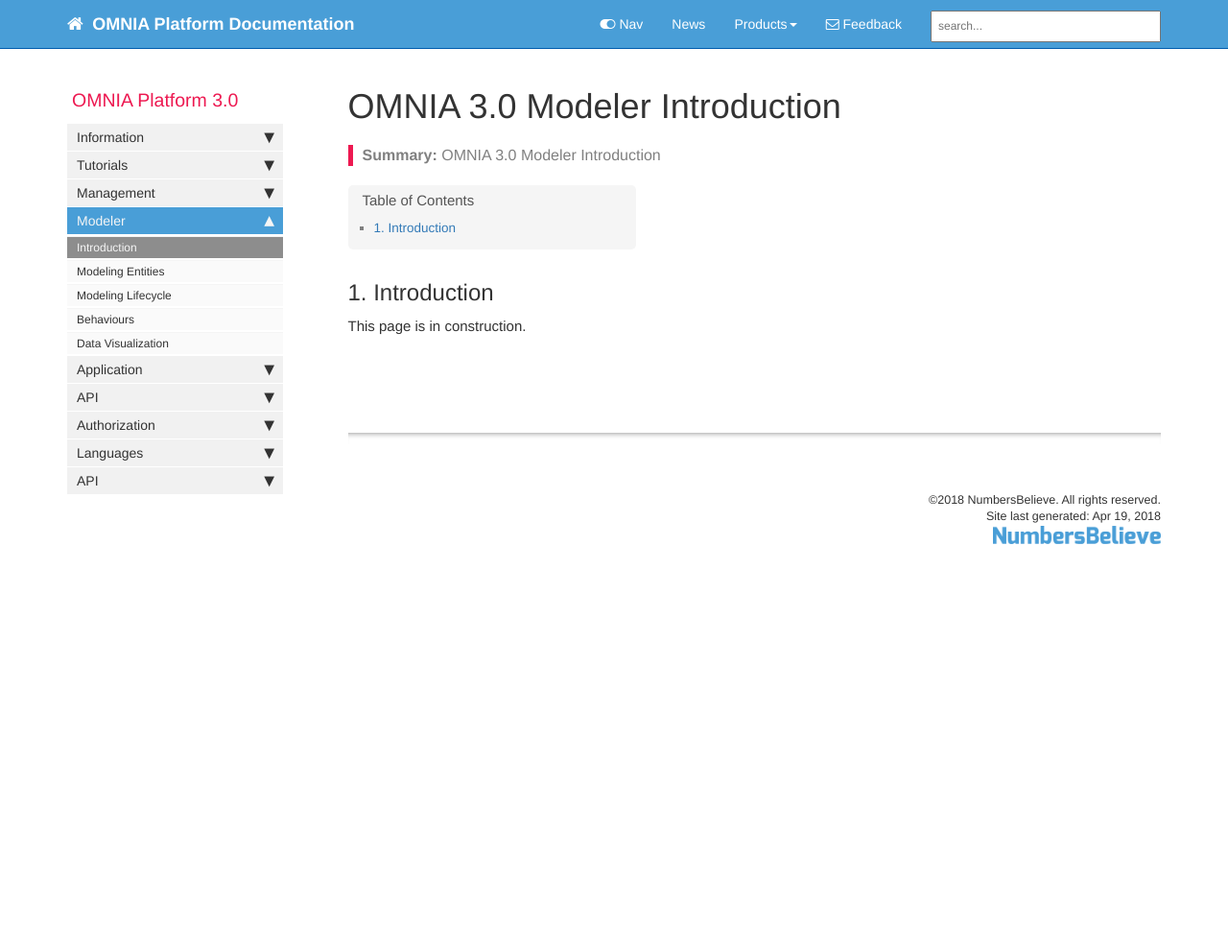
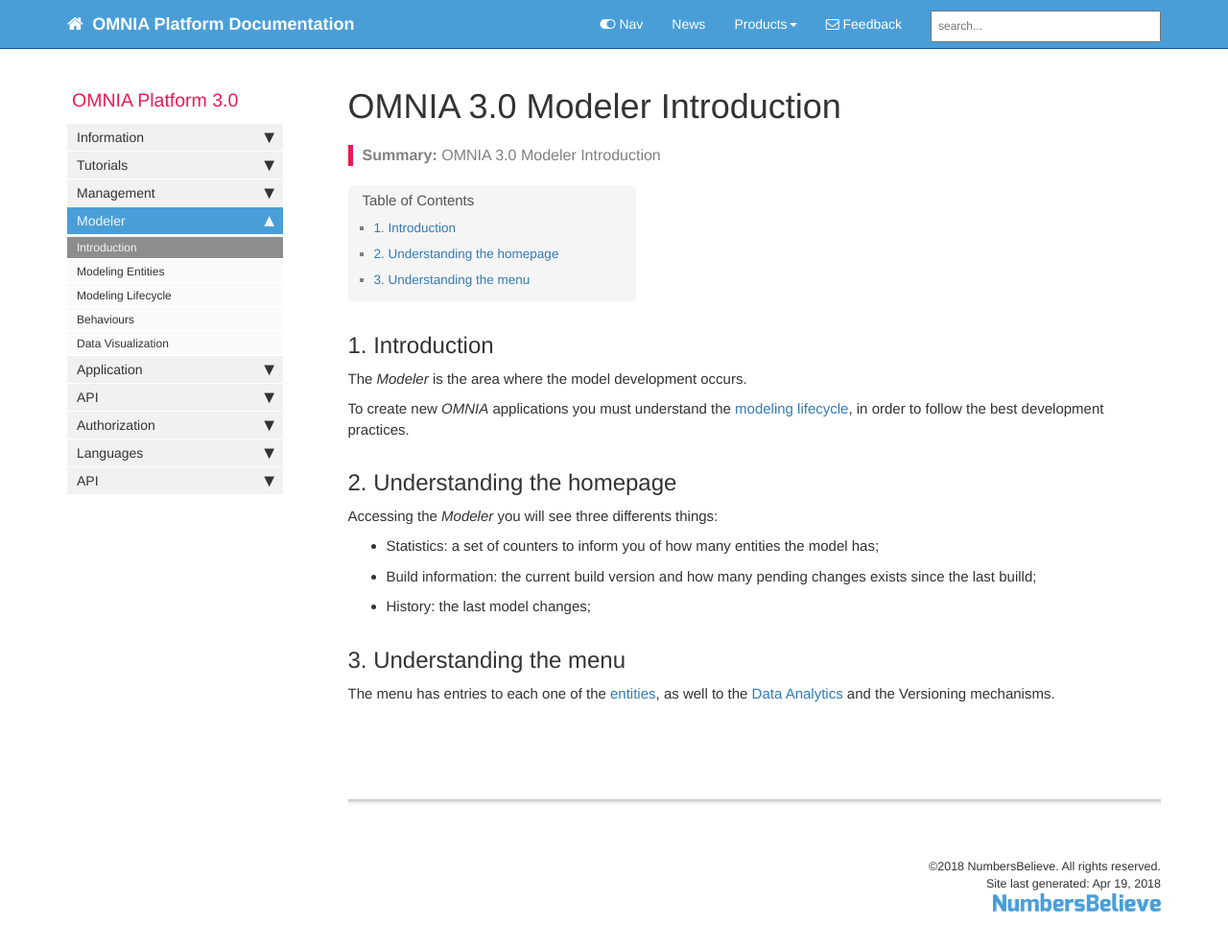
Before and after one commit to daniel8lopes/omnia3, a Jekyll site: the page built from docs/pages/omnia3/Modeler/omnia3_modeler_introduction.md, in a window 1280 px wide and 1010 px high. Shown: the top 989 px of the window at 96% size. Built offline with Jekyll 4.4.1, drawn with Linux system fonts in a browser that asks for light colours; nearby versions of some CDN libraries; comment, search, counter and statistics services are not loaded.

Commit message:
Add Modeler introduction

```diff
--- a/docs/pages/omnia3/Modeler/omnia3_modeler_introduction.md
+++ b/docs/pages/omnia3/Modeler/omnia3_modeler_introduction.md
@@ -10,4 +10,15 @@ folder: omnia3
 
 ## 1. Introduction
 
-This page is in construction.
+The _Modeler_ is the area where the model development occurs.
+
+To create new _OMNIA_ applications you must understand the [modeling lifecycle](omnia3_modeler_lifecycle.html), in order to follow the best development practices.
+
+## 2. Understanding the homepage
+Accessing the _Modeler_ you will see three differents things:
+* Statistics: a set of counters to inform you of how many entities the model has;
+* Build information: the current build version and how many pending changes exists since the last builld;
+* History: the last model changes;
+
+## 3. Understanding the menu
+The menu has entries to each one of the [entities](omnia3_modeler_entities.html), as well to the [Data Analytics](omnia3_modeler_datavisualization.html) and the Versioning mechanisms.
```
Also changed, not shown: docs/pages/omnia3/Modeler/omnia3_modeler_entities.md (+1 -1 lines), docs/pages/omnia3/Modeler/omnia3_modeler_lifecycle.md (+0 -4 lines).
